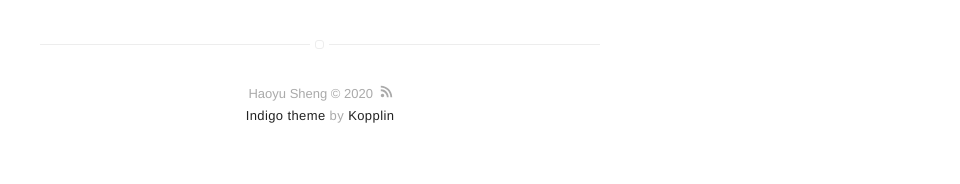
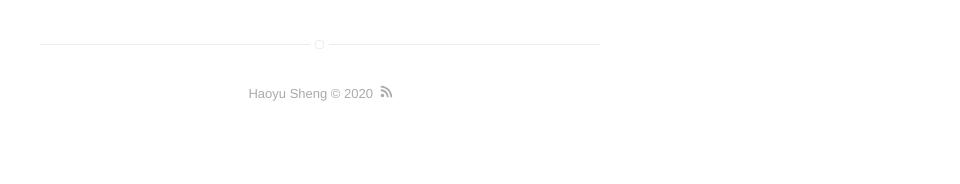
Before and after one commit to hs97/sheng_website, a Jekyll site: the page built from about.md, in a window 1280 px wide. Shown: the part 751-935 px from the top of the page, without its empty margins (320-1280 px from the left). Built offline with Jekyll 4.4.1, drawn with Linux system fonts in a browser that asks for light colours; after the commit the page ends 900 px from its top, so only the background shows below that.

Commit message:
some cleanup

```diff
--- a/_config.yml
+++ b/_config.yml
@@ -85,7 +85,10 @@ about: true
 # blog: true
 
 # if you don't need projects, comment the *projects* configs below
-projects: true
+projects: false
+
+# if you don't need research, comment the *research* configs below
+research: true
 
 # do you want to show the "read time" of the posts?
 # read-time: true
--- a/_includes/footer.html
+++ b/_includes/footer.html
@@ -6,10 +6,4 @@
             <use xlink:href="#icon-rss"></use>
         </svg>
     </a>
-
-    <p class="extra">
-        <a class="link" href="https://github.com/sergiokopplin/indigo">Indigo theme</a>
-        by
-        <a class="link" href="https://github.com/sergiokopplin/indigo">Kopplin</a>
-    </p>
 </footer>
--- a/_includes/nav.html
+++ b/_includes/nav.html
@@ -10,6 +10,14 @@
             {% if page.title != "About" %}
                 <li class="item">
                     <a class="link" href="{{ site.url }}/about">About</a>
+                </li>
+            {% endif %}
+        {% endif %}
+
+        {% if site.research == true %}
+            {% if page.title != "Researcg" %}
+                <li class="item">
+                    <a class="link" href="{{ site.url }}/research">Research</a>
                 </li>
             {% endif %}
         {% endif %}
```
